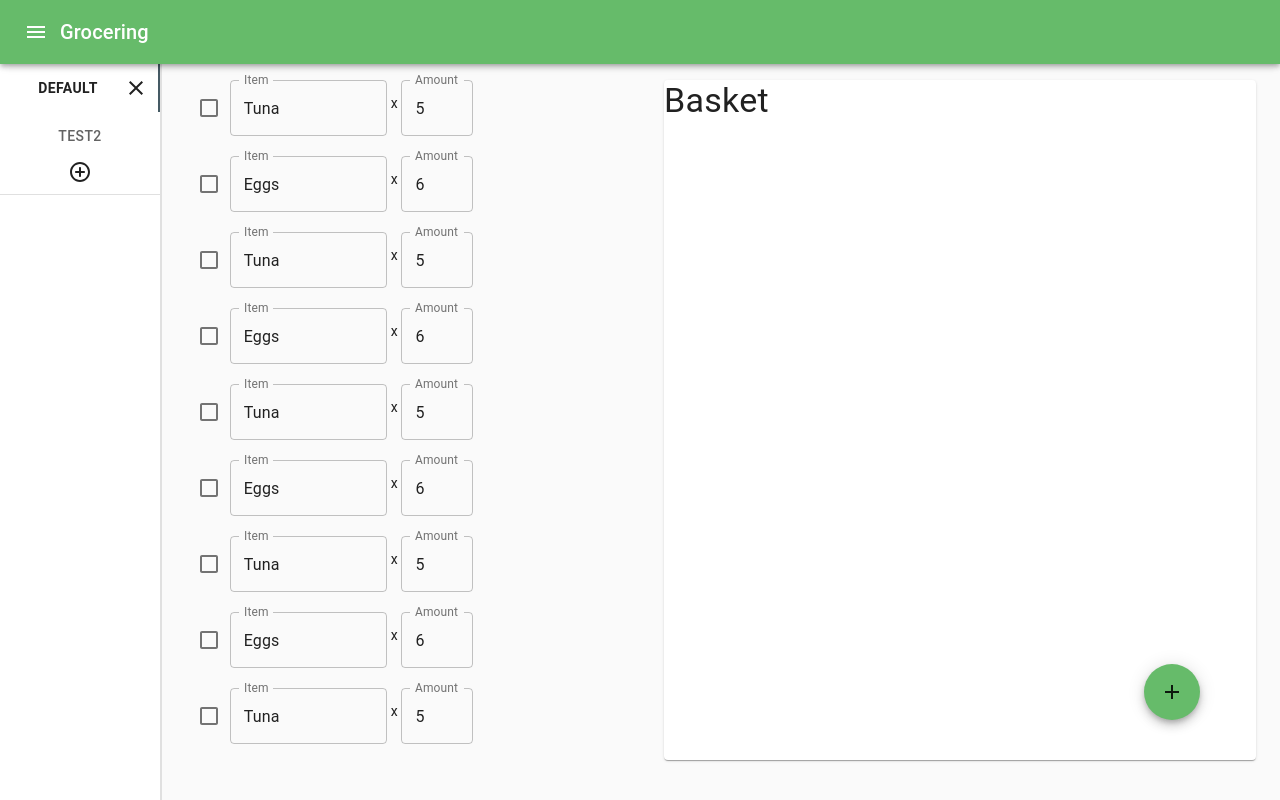
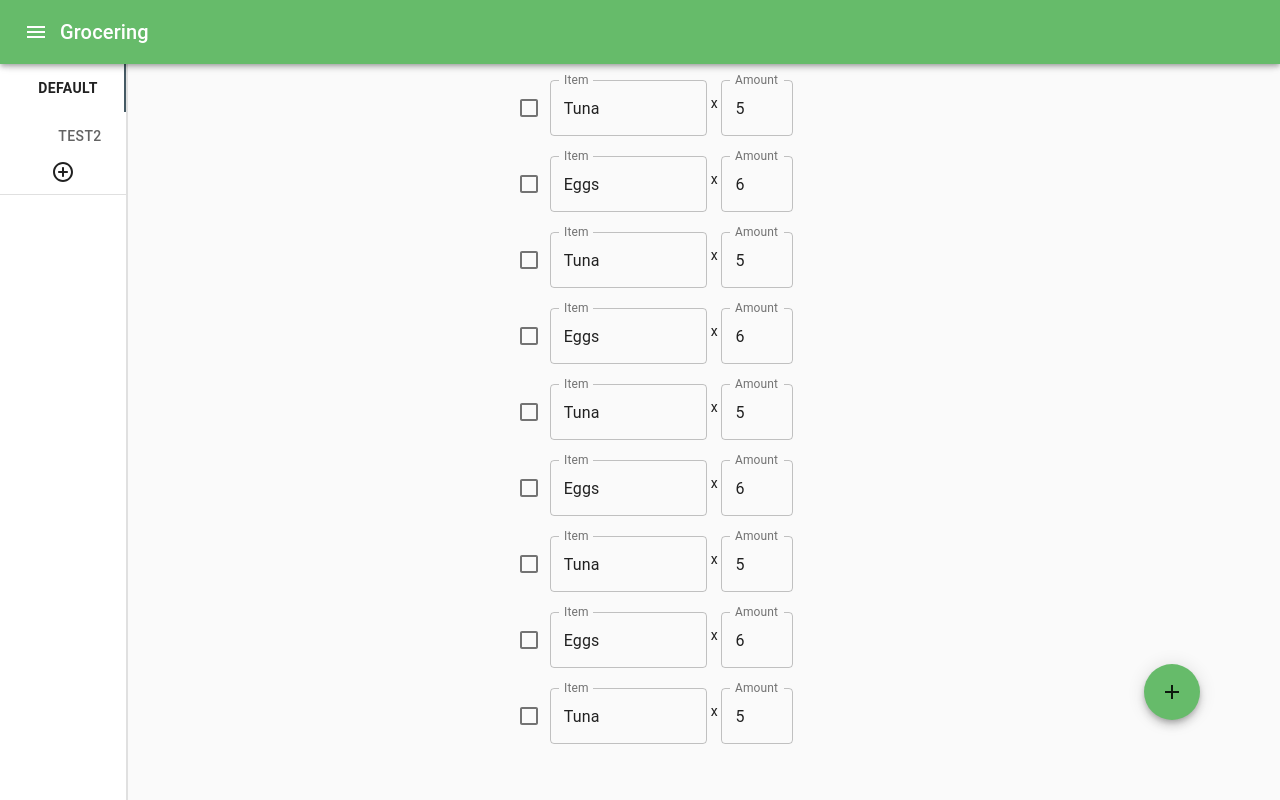
Before and after one commit to EilayDev/groceries-app, a Next.js app: page / in a window 1280 px wide. Built offline with nearby package versions, Linux system fonts and the light colour scheme.

Commit message:
improved drawer

```diff
--- a/Components/GroceryMain/Groceries.jsx
+++ b/Components/GroceryMain/Groceries.jsx
@@ -15,7 +15,6 @@ function GroceryItem(props) {
     }
     return (
         <div className={classes.product}>
-
             <form>
                 <Checkbox
                     checked={isChecked}
@@ -66,7 +65,7 @@ export default function Groceries() {
             container
             className={classes.fullHeight}
         >
-            <Grid item sm={6} className={classes.scrollable}>
+            <Grid item sm={12} className={classes.scrollable}>
                 <Container className={`${classes.fullHeight} ${classes.container}`}>
                     <GroceryItem id="r2" name="Tuna" amount="5" />
                     <GroceryItem id="r1" name="Eggs" amount="6" />
@@ -84,16 +83,8 @@ export default function Groceries() {
                     <GroceryItem id="r1" name="Eggs" amount="6" />
                     <GroceryItem id="r2" name="Tuna" amount="5" />
                     <GroceryItem id="r1" name="Eggs" amount="6" />
-
                 </Container>
 
-            </Grid>
-            <Grid item sm={6}>
-                <Container className={`${classes.fullHeight} ${classes.container}`}>
-                    <Paper className={classes.fullHeight}>
-                        <Typography variant="h4"> Basket </Typography>
-                    </Paper>
-                </Container>
             </Grid>
         </Grid>
     )
--- a/Components/Header/Header.jsx
+++ b/Components/Header/Header.jsx
@@ -16,7 +16,7 @@ export default function Header(props) {
         }
     }))
     const handleDrawer = () => {
-        props.setDrawerState(true)
+        props.setDrawerState((value) => !value)
     }
     const classes = useStyles();
     return(
--- a/Components/ShoppingLists.jsx
+++ b/Components/ShoppingLists.jsx
@@ -11,6 +11,7 @@ import Drawer from '@material-ui/core/Drawer';
 import IconButton from '@material-ui/core/IconButton';
 import ChevronLeftIcon from '@material-ui/icons/ChevronLeft';
 import useMediaQuery from '@material-ui/core/useMediaQuery';
+import SwipeableDrawer from '@material-ui/core/SwipeableDrawer';
 
 
 
@@ -48,6 +49,14 @@ const useStyles = makeStyles((theme) => ({
     padding: theme.spacing(0, 1),
     // necessary for content to be below app bar
     ...theme.mixins.toolbar,
+  },
+  drawer: {
+    [theme.breakpoints.down('lg')]:{
+      width:'40%'
+    },
+    [theme.breakpoints.up('lg')]:{
+      width: '10%'
+    }
   }
 
 }));
@@ -63,17 +72,17 @@ const placeholdLists = [
   }
 ];
 
+
+
 export default function ShoppingLists(props) {
   const classes = useStyles();
   const [selectedTab, setSelectedTab] = useState(0);
   const [lists, setLists] = useState(placeholdLists);
-  const isScreenLarge = useMediaQuery('(min-width:1250px)');
+  const isScreenLarge = useMediaQuery('(min-width:1280px)');
 
   const handleChange = (_event, newValue) => {
     setSelectedTab(newValue);
   };
-
-
   const handleAdd = (_event) => {
     setLists(prevData => {
       return [...prevData, { label: "new", id: prevData.length }]
@@ -101,6 +110,13 @@ export default function ShoppingLists(props) {
     )
   }
 
+  const handleSwipeClose = () => {
+    props.setDrawerState(false)
+  }
+  const handleSwipeOpen = () => {
+    props.setDrawerState(true)
+  }
+
   const TabWrapper = React.forwardRef((props, ref) => {
     return (
       <ButtonBase ref={ref} {...props}> {props.children} {props['aria-selected'] && <CloseIcon onClick={handleDelList} />} </ButtonBase >
@@ -111,11 +127,34 @@ export default function ShoppingLists(props) {
     props.setDrawerState(false)
   }
 
+  const CustomDrawer = (props) => {
+    if (isScreenLarge) {
+      return (
+        <Drawer {...props}>
+          {props.children}
+        </Drawer>
+      )
+    }
+    else {
+      return (
+        <SwipeableDrawer {...props}>
+          {props.children}
+        </SwipeableDrawer>
+      )
+    }
+  }
+
   return (
-    <Drawer
-      variant={isScreenLarge ? "permanent" : "persistent"}
+    <CustomDrawer
+    {...(isScreenLarge ? {variant:'permanent'} : {onOpen:handleSwipeOpen,
+    onClose:handleSwipeClose})}
+
       anchor="left"
       open={props.drawerState}
+      classes={{
+        paper: classes.drawer
+      }}
+
     >
       <div className={`${classes.space}`} />
       {!isScreenLarge &&
@@ -137,6 +176,6 @@ export default function ShoppingLists(props) {
         </Tabs>
       </div>
 
-    </Drawer>
+    </CustomDrawer>
   );
 }
```
